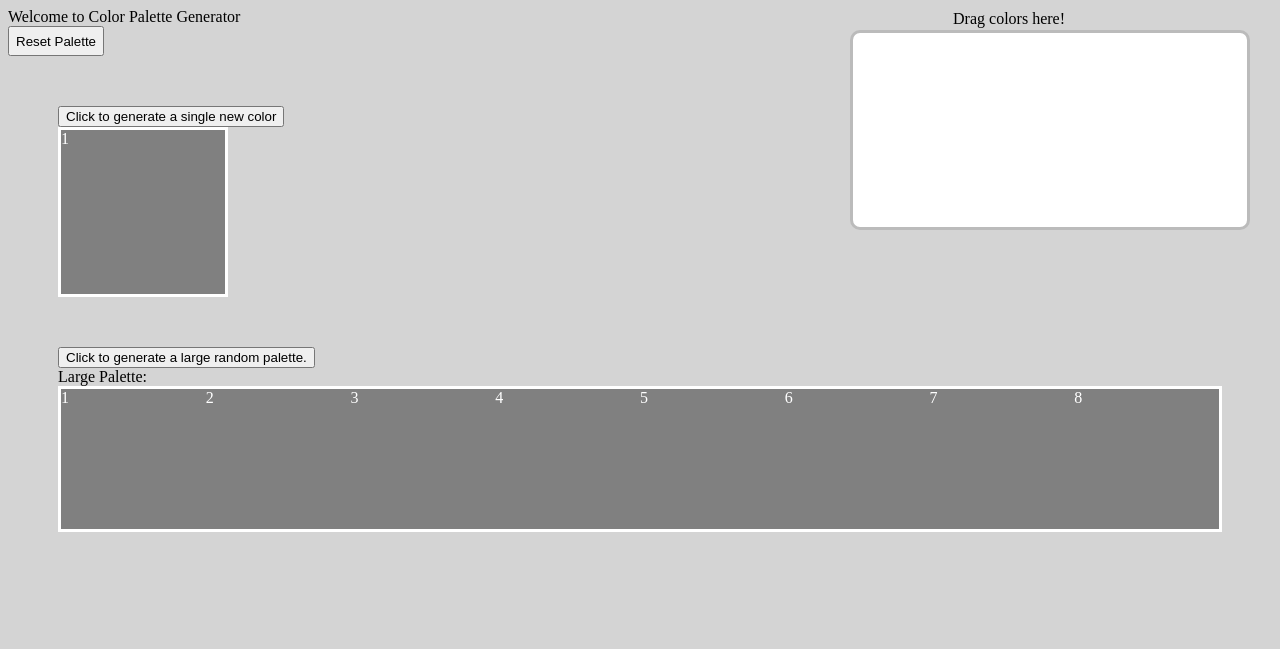
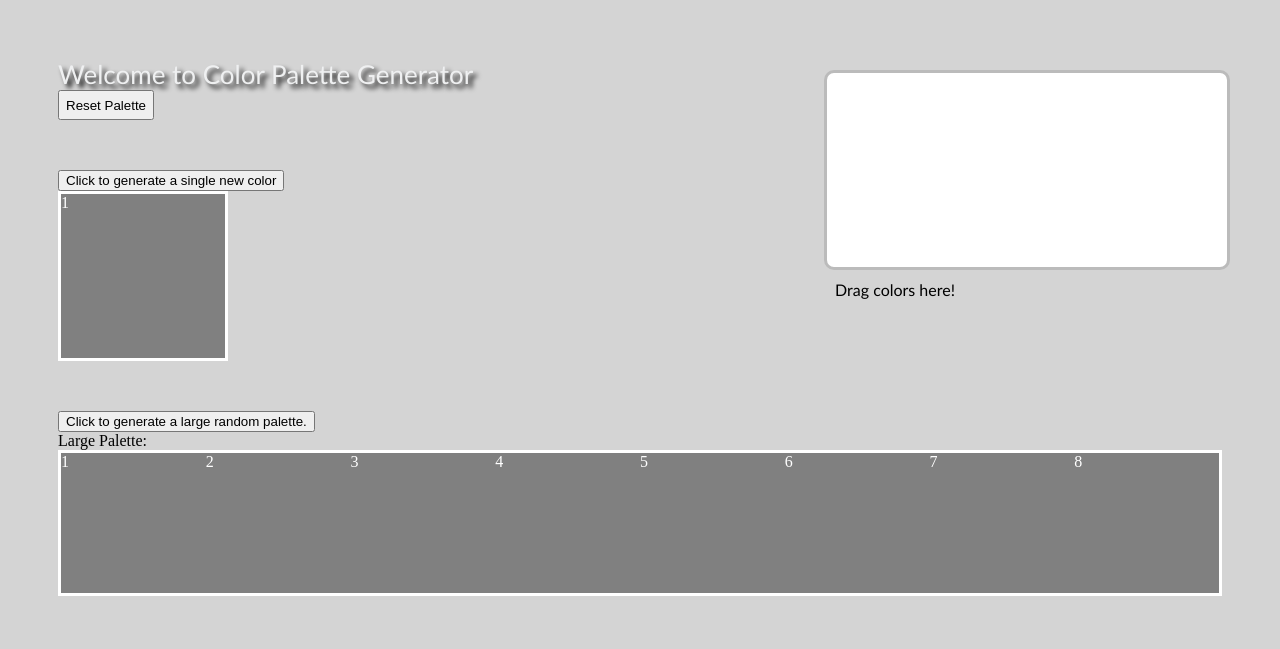
Before and after one commit to carolineguzylak/Color-Palette-Generator, a website: page index.html in a window 1280 px wide. Drawn offline with nearby package versions, Linux system fonts and the light colour scheme.

Commit message:
colors canbe deleted from palette by clicking them

```diff
--- a/index.html
+++ b/index.html
@@ -11,6 +11,8 @@
 
     <body>
 
+        <div id=mainContainer>
+
             <div id="welcome">Welcome to Color Palette Generator</div>
 
             <div id="paletteBox">
@@ -18,8 +20,6 @@
                 <div id="palette"></div>
                 <button id="resetPalette">Reset Palette</button>
             </div>
-
-
 
             <div id="singleColorContainer">
                 <button id="singleColorButton">Click to generate a single new color</button>
@@ -43,6 +43,10 @@
                 </div>
             </div>
 
+        </div>
+
+
+
 
 <!--
         <audio id="slicesound">
--- a/jquery.js
+++ b/jquery.js
@@ -17,7 +17,6 @@ $(".LPcolor").draggable({
 });
 
 
-
 $("#palette").droppable({
     drop: function(event, ui){
         var c =  $(ui.draggable).css("background-color");
@@ -27,10 +26,13 @@ $("#palette").droppable({
         $(newDiv).addClass("droppedColor");
         $(this).append(newDiv)
 
-        // $(ui.draggable).addClass("droppedColor");
+        $(newDiv).addClass("droppedColor");
     }
 });
 
+$(document).on('click','.droppedColor',function() {
+    $(this).closest("div").remove();
+});
 
 
 $("#singleColorButton").click(function(){
--- a/sass/styling.scss
+++ b/sass/styling.scss
@@ -1,6 +1,10 @@
 
 *{
     box-sizing: border-box;
+}
+
+:root{
+    --fontfam: Trebuchet MS;
 }
 
 html{
@@ -8,12 +12,24 @@ html{
     background: rgb(212, 212, 212);
 }
 
+#mainContainer{
+    padding:50px;
+
+    #welcome{
+        font-family: var(--fontfam);
+        font-size: 26px;
+        color:rgb(239, 240, 241);
+        text-shadow: 4px 4px 5px #000000;
+    }
+
     #paletteHeader{
         position:fixed;
         right:0;
         top:0;
-    padding-right:215px;
-    padding-top:10px;
+        padding-right:325px;
+        padding-top:280px;
+
+        font-family: var(--fontfam);
     }
 
     #paletteBox{
@@ -22,10 +38,10 @@ html{
             position:fixed;
             right:0;
             top:0;
-        margin-top: 30px;
-        margin-right: 30px;
+            margin-top: 70px;
+            margin-right: 50px;
             height:200px;
-        width:400px;
+            width:406px;
             background-color:white;
 
             border: 3px solid rgb(187, 187, 187);
@@ -37,6 +53,7 @@ html{
             flex-direction:row;
             align-content:flex-start;
 
+            // these are the dropped colors
             div{
                 height:50px;
                 width:50px;
@@ -52,7 +69,7 @@ html{
 
     #singleColorContainer{
 
-    margin:50px;
+        margin-top:50px;
 
         #singleColorBox{
             color:white;
@@ -65,14 +82,12 @@ html{
 
     #largePaletteContainer{
 
-    margin:50px;
+        margin-top:50px;
 
         #largePaletteBox{
             display:flex;
             flex-wrap:wrap;
             border: 3px solid rgb(255, 255, 255);
-
-
         }
 
         .LPcolor{
@@ -83,3 +98,5 @@ html{
             // min-width:90px;
         }
     }
+
+}
```
Also changed, not shown: css/styling.css. Lines whose indentation alone changed are shown as unchanged.
